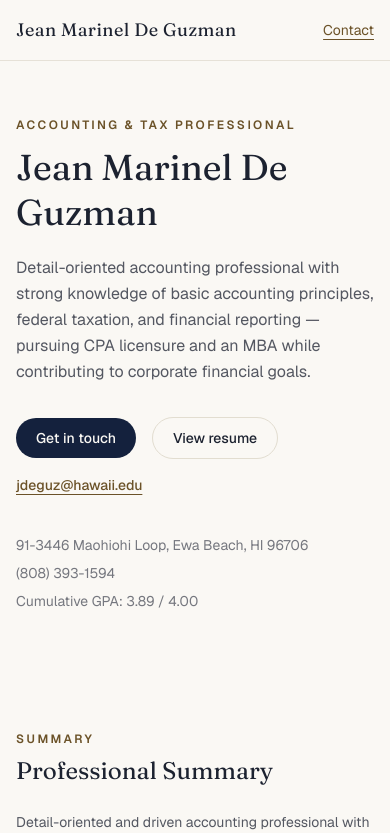
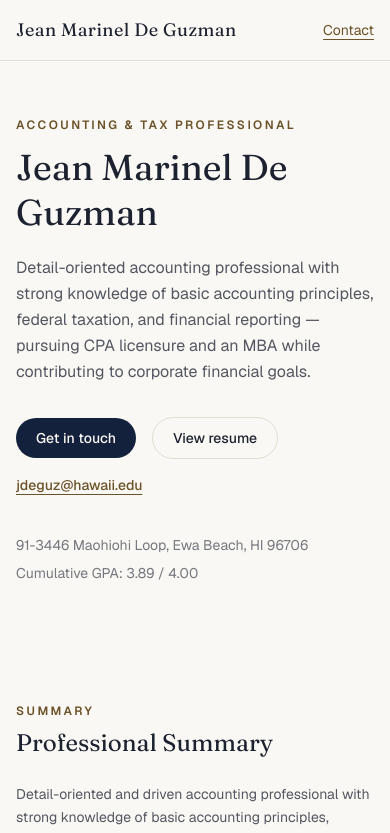
Before and after one commit to bluisidro/jean-dguz-portfolio, a Next.js app: page / in a window 390 px wide. Shown: the top 833 px of the page. Built offline with nearby package versions, Linux system fonts and the light colour scheme.

Commit message:
Remove phone number, keep email as sole contact method
Co-Authored-By: Claude Sonnet 5 <noreply@anthropic.com>

```diff
--- a/src/components/Contact.tsx
+++ b/src/components/Contact.tsx
@@ -1,6 +1,5 @@
 const items = [
   { label: "Email", value: "jdeguz@hawaii.edu", href: "mailto:jdeguz@hawaii.edu" },
-  { label: "Phone", value: "(808) 393-1594", href: "tel:+18083931594" },
   {
     label: "Location",
     value: "91-3446 Maohiohi Loop, Ewa Beach, HI 96706",
--- a/src/components/Hero.tsx
+++ b/src/components/Hero.tsx
@@ -35,18 +35,10 @@ export default function Hero() {
           jdeguz@hawaii.edu
         </a>
       </div>
-      <dl className="mt-10 grid grid-cols-1 gap-x-6 gap-y-2 text-sm text-foreground/60 sm:grid-cols-3">
+      <dl className="mt-10 grid grid-cols-1 gap-x-6 gap-y-2 text-sm text-foreground/60 sm:grid-cols-2">
         <div>
           <dt className="sr-only">Location</dt>
           <dd>91-3446 Maohiohi Loop, Ewa Beach, HI 96706</dd>
-        </div>
-        <div>
-          <dt className="sr-only">Phone</dt>
-          <dd>
-            <a href="tel:+18083931594" className="hover:text-accent">
-              (808) 393-1594
-            </a>
-          </dd>
         </div>
         <div>
           <dt className="sr-only">GPA</dt>
```
